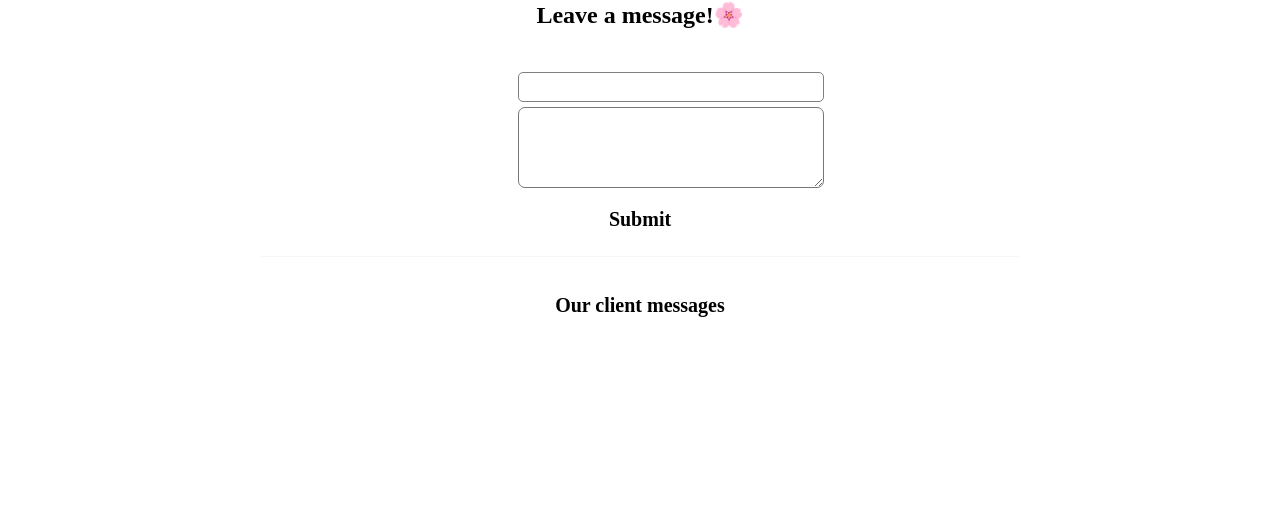
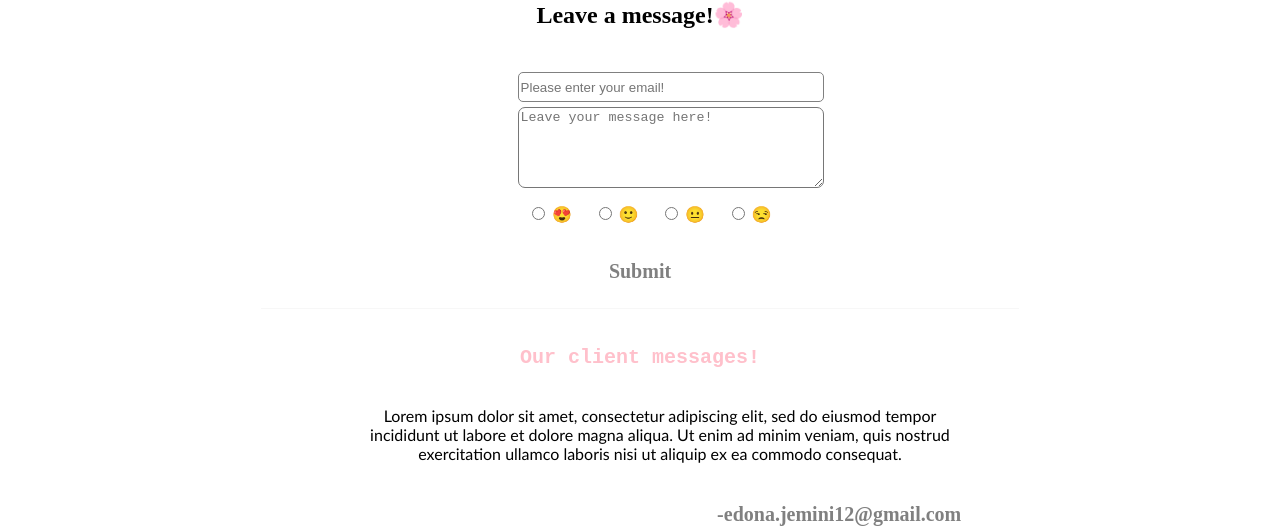
Before and after one commit to edonajemini/hoxton-react-improver, a React (Vite) app: page /aboutus in a window 1280 px wide. Shown: the part 422-952 px from the top of the page. Before the commit the page ends 824 px from the top, so only its background shows below. Built offline with nearby package versions, Linux system fonts and the light colour scheme; data requests are answered from the project's data file.

Commit message:
Some AboutUs page changes

```diff
--- a/db.json
+++ b/db.json
@@ -81,5 +81,18 @@
       "price": "70.00",
       "inCart": 0
     }
+  ],
+  "messages": [
+    {
+    "email":"edona.jemini12@gmail.com",
+    "messages":"Lorem ipsum dolor sit amet, consectetur adipiscing elit, sed do eiusmod tempor incididunt ut labore et dolore magna aliqua. Ut enim ad minim veniam, quis nostrud exercitation ullamco laboris nisi ut aliquip ex ea commodo consequat. ",
+    "emoji": "😍"
+    },
+    {
+      "email":"nicolas.marcora@gmail.com",
+      "messages":"Lorem ipsum dolor sit amet, consectetur adipiscing elit, sed do eiusmod tempor incididunt ut labore et dolore magna aliqua. Ut enim ad minim veniam, quis nostrud exercitation ullamco laboris nisi ut aliquip ex ea commodo consequat. ",
+      "emoji": "🙂"
+      }
+
   ]
 }
--- a/src/App.css
+++ b/src/App.css
@@ -169,12 +169,15 @@ h1 {
   padding-top: 20px;
   text-align: center;
   background-color: transparent;
-  border: transparent;
+  border:none;
+  color: gray;
   font-size: 20px;
   font-weight: 550;
   font-family:'Times New Roman', Times, serif;
 }
-
+.about-container-right button:hover{
+  color: black;
+}
 .footer-contact-us a{
   color: pink;
 }
@@ -195,7 +198,7 @@ h1 {
 
 .about-container-right h3 {
   font-size: 20px;
-  font-family: cursive;
+  font-family:'Courier New', Courier, monospace;
   width: 360px;
   text-align: center;
   padding-bottom: 20px;
@@ -212,7 +215,7 @@ h1 {
 
 .message-input h3 {
   font-size: 20px;
-  font-family: cursive;
+  font-family: "Courier New', Courier, monospace";
   text-align: center;
   padding: 20px;
 }
@@ -232,6 +235,10 @@ h1 {
 .show-message ul {
   list-style-type: none;
 }
+.show-message h2{
+  color: pink;
+  font-family: 'Courier New', Courier, monospace;
+}
 
 .message-li {
   text-align: justify;
@@ -240,13 +247,18 @@ h1 {
 }
 
 .message-li p {
-  padding-top: 5px;
   width: 96%;
-  text-align: justify;
+  text-align: center;
   margin-left: 2%;
   font-family: 'Gill Sans', 'Gill Sans MT', Calibri, 'Trebuchet MS', sans-serif;
 }
 
 .message-li h3 {
   text-align: end;
+  color: gray;
 }
+.emoji-input {
+  list-style: none;
+  display: grid;
+  grid-auto-flow: column;
+}
--- a/src/pages/AboutUs.tsx
+++ b/src/pages/AboutUs.tsx
@@ -1,6 +1,11 @@
-import { useState } from 'react'
+import { useState, useEffect } from 'react'
 export function AboutUs() {
     const [messages, setMessages] = useState([])
+    useEffect(() => {
+      fetch("http://localhost:4000/messages")
+        .then((resp) => resp.json())
+        .then((messagesFromServer) => setMessages(messagesFromServer));
+    }, []);
     return(
         <div>
           <div className='about-container-right' >
@@ -10,14 +15,53 @@ export function AboutUs() {
 
               let answer = {
                 messages: event.target.text.value,
-                email: event.target.email.value
+                email: event.target.email.value,
+                emoji: event.target.emoji.value
               }
               setMessages([...messages, answer])
             }}>
-              <input type="email" name='email' className='message-mail' required />
-              <textarea name="text" id="costumer-message" rows={5} required>
+              <input type="email" name='email' className='message-mail' placeholder='Please enter your email!' required />
+              <textarea name="text" id="costumer-message" rows={5} placeholder="Leave your message here!" required>
               </textarea>
-              <button>
+              <ul className='emoji-input'>
+                <li>
+              <input
+                  id="emoji-1"
+                  type="radio"
+                  name="emoji"
+                  required
+                  value=" 😍 " />
+                <label htmlFor="emoji-1"> 😍 </label>
+                </li>
+                <li>
+                <input
+                  id="emoji-2"
+                  type="radio"
+                  name="emoji"
+                  required
+                  value=" 🙂 " />
+                <label  htmlFor="emoji-2"> 🙂 </label>
+              </li>
+              <li>
+                <input
+                  id="emoji-3"
+                  type="radio"
+                  name="emoji"
+                  required
+                  value=" 😐 " />
+                <label htmlFor="emoji-3"> 😐 </label>
+              </li>
+              <li>
+                <input
+                  id="emoji-4"
+                  type="radio"
+                  name="emoji"
+                  required
+                  value=" 😒 " />
+                <label htmlFor="emoji-4"> 😒 </label>
+              </li>
+                </ul>
+              <button className='message-submit-btn'>
                 Submit
               </button>
             </form>
@@ -25,12 +69,13 @@ export function AboutUs() {
           <div>
             <div className='message-input'>
           <div className='show-message'>
-            <h2>Our client messages</h2>
+            <h2>Our client messages!</h2>
           <ul>
               {messages.map(item => (
                 <li className='message-li'>
                   <p>{item.messages}</p>
                   <h3>-{item.email}</h3>
+                  <li>{item.emoji}</li>
                 </li>
               ))}
             </ul>
--- a/src/pages/HomePage.tsx
+++ b/src/pages/HomePage.tsx
@@ -1,7 +1,6 @@
 import { useState, useEffect } from 'react'
 import { Products } from '../components/Products';
 import { Footer } from "../components/Footer";
-import { AddProducts } from './AddProducts';
 export function HomePage(){
   const [products, setProducts] = useState([])
   useEffect(() => {
```
